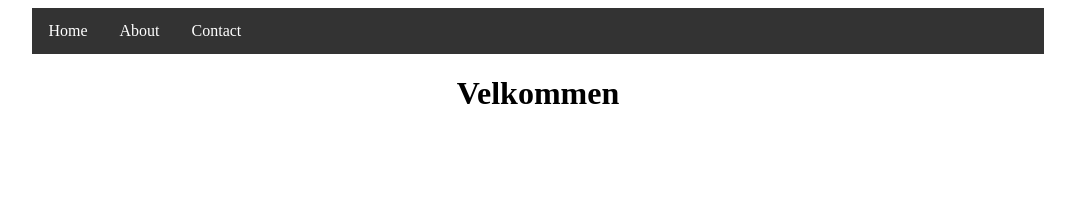
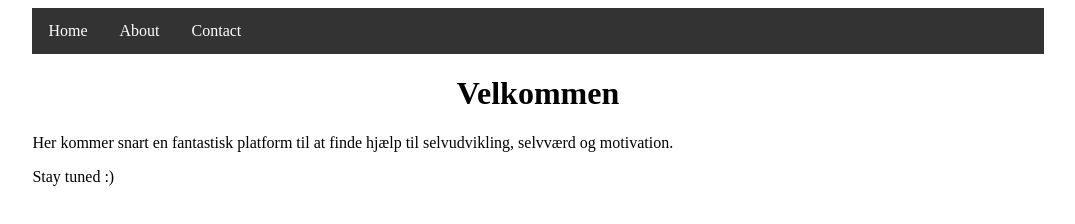
Before and after one commit to michellemotivates/michellemotivates.github.io, a plain HTML site: page index.html in a window 1280 px wide. Shown: the whole page, without its empty margins (102-1177 px from the left). Drawn offline with Linux system fonts and the light colour scheme.

Commit message:
Paragraphs
Fyldte bare en placeholder-information på

```diff
--- a/index.html
+++ b/index.html
@@ -22,6 +22,8 @@
 
 
         <h1>Velkommen</h1>
+        <p>Her kommer snart en fantastisk platform til at finde hjælp til selvudvikling, selvværd og motivation.</p>
+        <p>Stay tuned :)</p>
 
     </div>
 </body>
```
